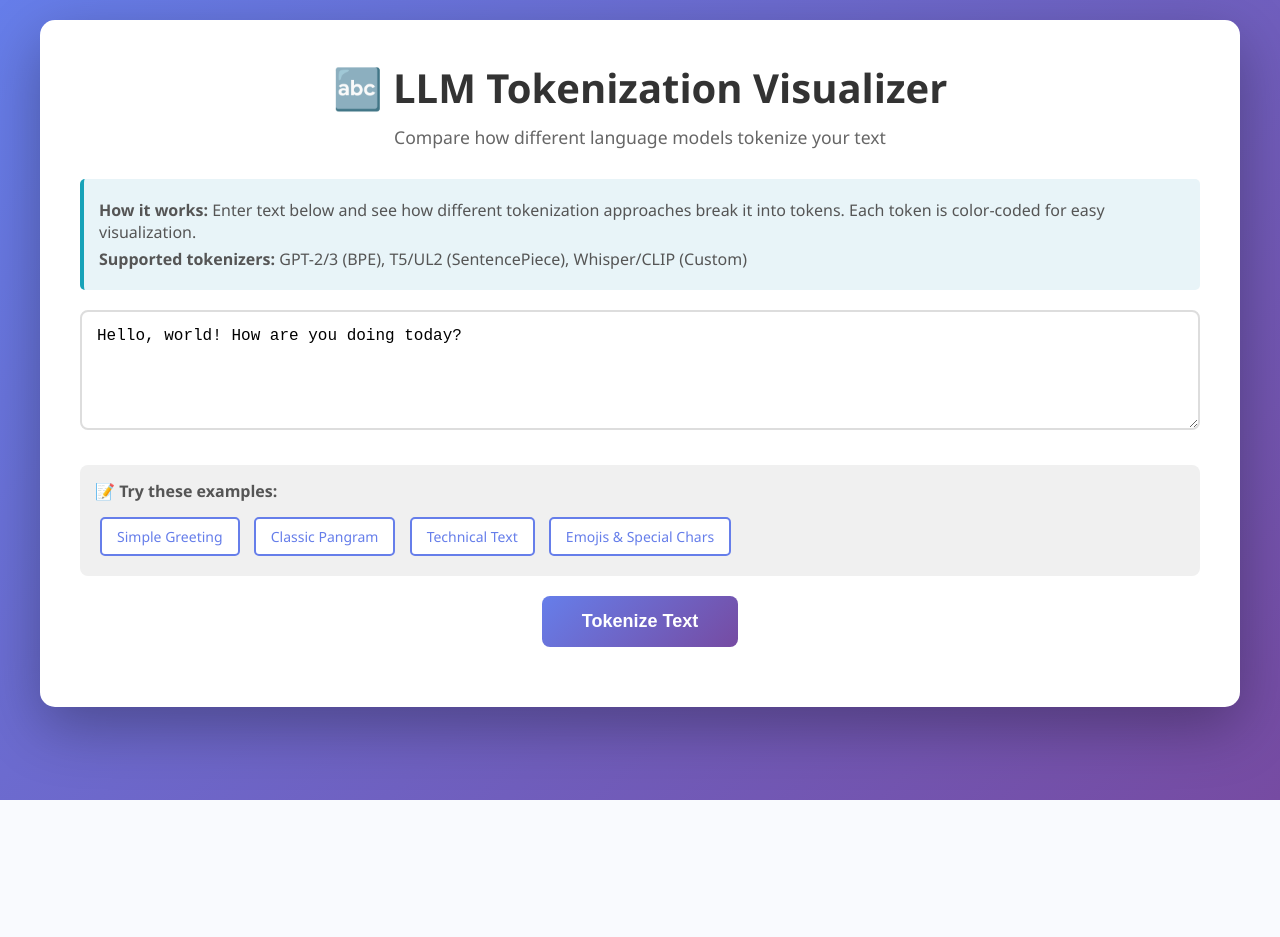
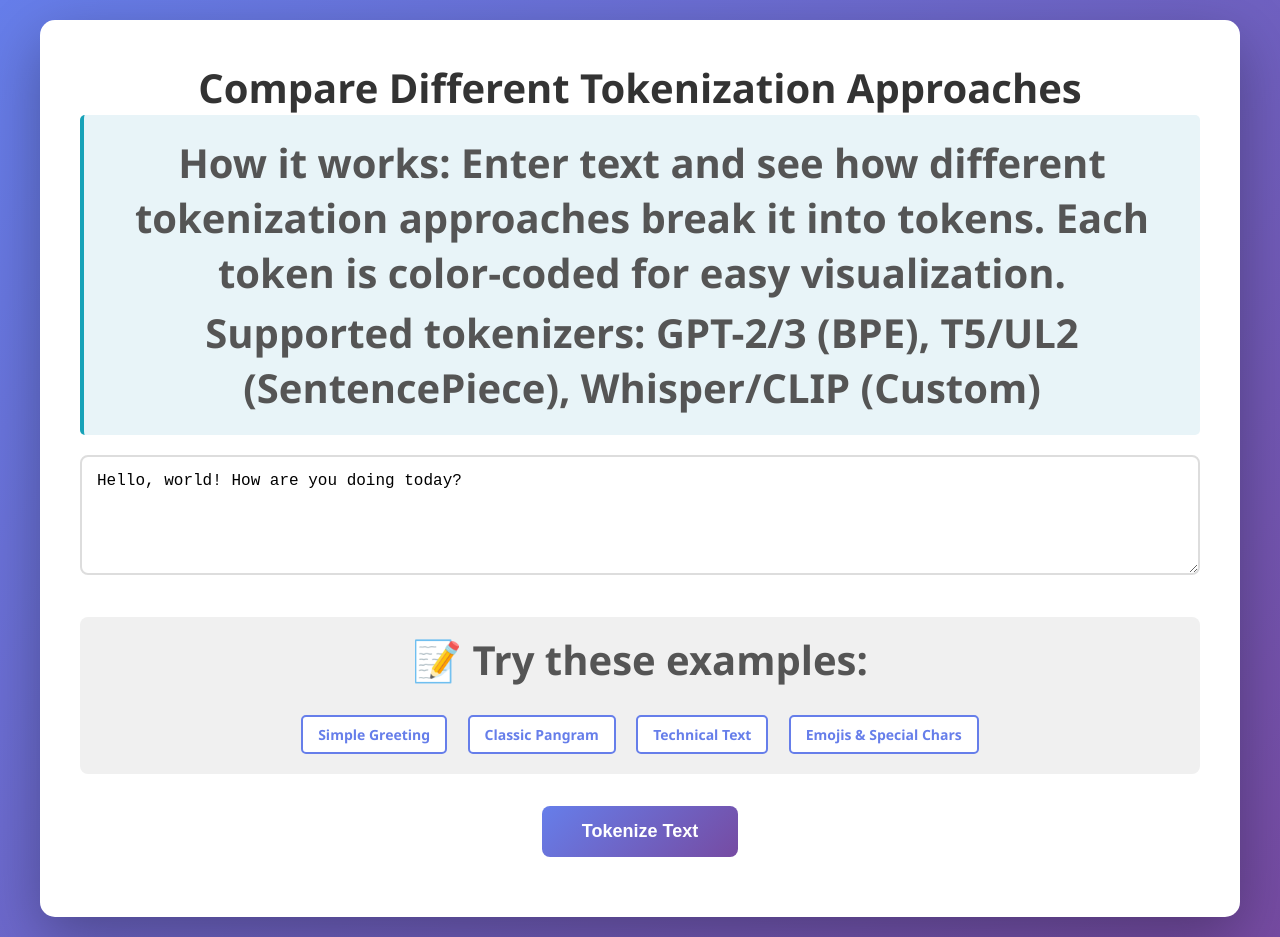
Before and after one commit to conoromahony/word-embedding, a Flask app: page / in a window 1280 px wide. Before the commit the page ends 800 px from the top, so only its background shows below. Run offline with Flask 3, Linux system fonts and the light colour scheme.

Commit message:
Some minor edits.

```diff
--- a/app.py
+++ b/app.py
@@ -167,17 +167,17 @@ def tokenize():
     # Create colored token representations
     results = {
         'gpt2': {
-            'name': 'GPT-2/GPT-3 (BPE via tiktoken)',
+            'name': 'GPT-2/GPT-3 (BPE via tiktoken from OpenAI)',
             'tokens': create_colored_tokens(gpt2_tokens),
             'count': len(gpt2_tokens)
         },
         't5': {
-            'name': 'T5/UL2 (SentencePiece)',
+            'name': 'T5/UL2 (SentencePiece from Google)',
             'tokens': create_colored_tokens(t5_tokens),
             'count': len(t5_tokens)
         },
         'whisper': {
-            'name': 'Whisper/CLIP (Custom)',
+            'name': 'Whisper/CLIP (Custom from OpenAI)',
             'tokens': create_colored_tokens(whisper_tokens),
             'count': len(whisper_tokens)
         }
--- a/templates/index.html
+++ b/templates/index.html
@@ -228,11 +228,10 @@
 </head>
 <body>
     <div class="container">
-        <h1>🔤 LLM Tokenization Visualizer</h1>
-        <p class="subtitle">Compare how different language models tokenize your text</p>
+        <h1>Compare Different Tokenization Approaches</p>
 
         <div class="info-box">
-            <p><strong>How it works:</strong> Enter text below and see how different tokenization approaches break it into tokens. Each token is color-coded for easy visualization.</p>
+            <p><strong>How it works:</strong> Enter text and see how different tokenization approaches break it into tokens. Each token is color-coded for easy visualization.</p>
             <p><strong>Supported tokenizers:</strong> GPT-2/3 (BPE), T5/UL2 (SentencePiece), Whisper/CLIP (Custom)</p>
         </div>
 
```
Also changed, not shown: 1 other file.
